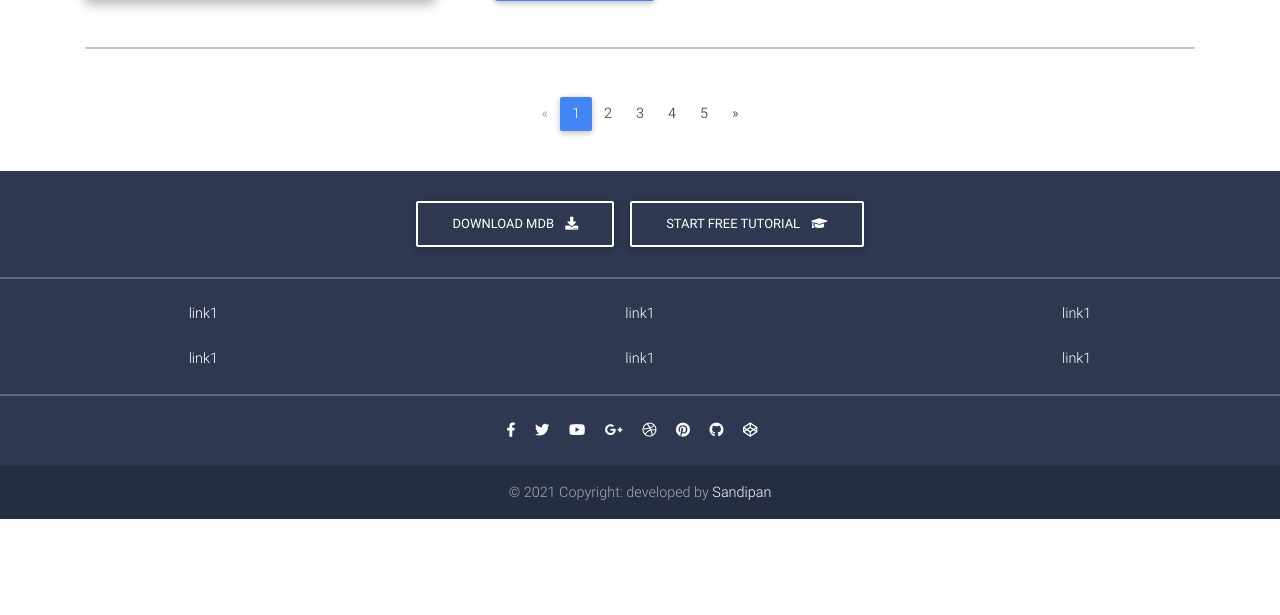
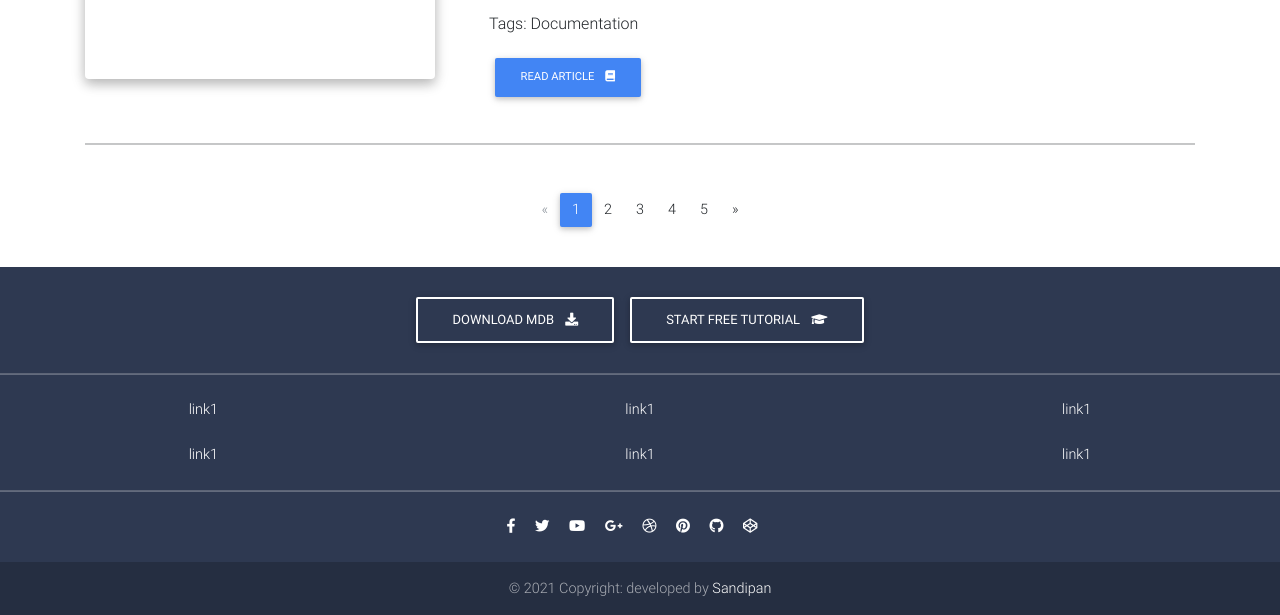
Before and after one commit to sandipan898/personal-website, a Django app: page /article/all in a window 1280 px wide. Shown: the part 2427-3042 px from the top of the page. Before the commit the page ends 2946 px from the top, so only its background shows below. Run offline with Django 3.2, Linux system fonts and the light colour scheme; data comes from the database, SQL or seed files in the repository; both versions use the stored data as it was after the commit; parts of the project's set-up code (start-up, migrations or seed data) failed here and were passed over; some libraries are stand-ins or nearby versions.

Commit message:
Creating article-list page

```diff
--- a/personal_website/blog/models.py
+++ b/personal_website/blog/models.py
@@ -33,7 +33,7 @@ class Article(models.Model):
     tags = TaggableManager()
     upvotes = models.IntegerField(default=0, blank=True, null=True)
     downvotes = models.IntegerField(default=0, blank=True, null=True)
-    thumbnail = models.ImageField(blank=True, null=True, upload_to='images/')
+    thumbnail = models.ImageField(blank=True, null=True, upload_to='')
     published_on = models.DateField(auto_now_add=True, blank=True, null=True)
     slug = models.SlugField(blank=True, null=True)
 
--- a/personal_website/templates/blog/article-list.html
+++ b/personal_website/templates/blog/article-list.html
@@ -60,7 +60,7 @@
             <div class="view overlay rounded z-depth-1-half">
               <div class="view overlay">
                 <div class="embed-responsive embed-responsive-16by9">
-                  <iframe class="embed-responsive-item" src="https://www.youtube.com/embed/cXTThxoywNQ"
+                  <iframe class="embed-responsive-item" src="{{article.thumbnail}}"
                     allowfullscreen></iframe>
                 </div>
               </div>
@@ -71,21 +71,16 @@
           <!--Grid column-->
           <div class="col-lg-7 col-xl-7 ml-xl-4 mb-4">
             <h3 class="mb-3 font-weight-bold dark-grey-text">
-              <strong>MDB Quick Start</strong>
+              <strong>{{article.title}}</strong>
             </h3>
-            <p class="grey-text">Get started with MDBootstrap, the world's most popular Material Design framework for
-              building responsive,
-              mobile-first sites.</p>
-            <p>
-              <strong>5 minutes, a few clicks and... done. You will be surprised at how easy it is.</strong>
-            </p>
-            <a href="https://www.youtube.com/watch?v=cXTThxoywNQ" target="_blank" class="btn btn-primary btn-md">Start
-              tutorial
-              <i class="fas fa-play ml-2"></i>
-            </a>
+            <p class="card-text">Written by <strong>{{article.author}}</strong></p>
+            <p class="card-text">Topic related to: <strong>{{article.topic_related_to}}</strong></p>
+            <p class="card-text">Tags: {{article.topic_related_to}}</p>
+            <a href="{{article.get_absolute_url}}" class="btn btn-primary btn-md">Read Article
+              <i class="fas fa-book ml-2"></i>
+          </a>
           </div>
           <!--Grid column-->
-
         </div>
         <!--Grid row-->
 
```
Also changed, not shown: personal_website/blog/migrations/0004_auto_20210123_0300.py (added), personal_website/db.sqlite3, personal_website/static/images/images/corona_tracker.png (added).
